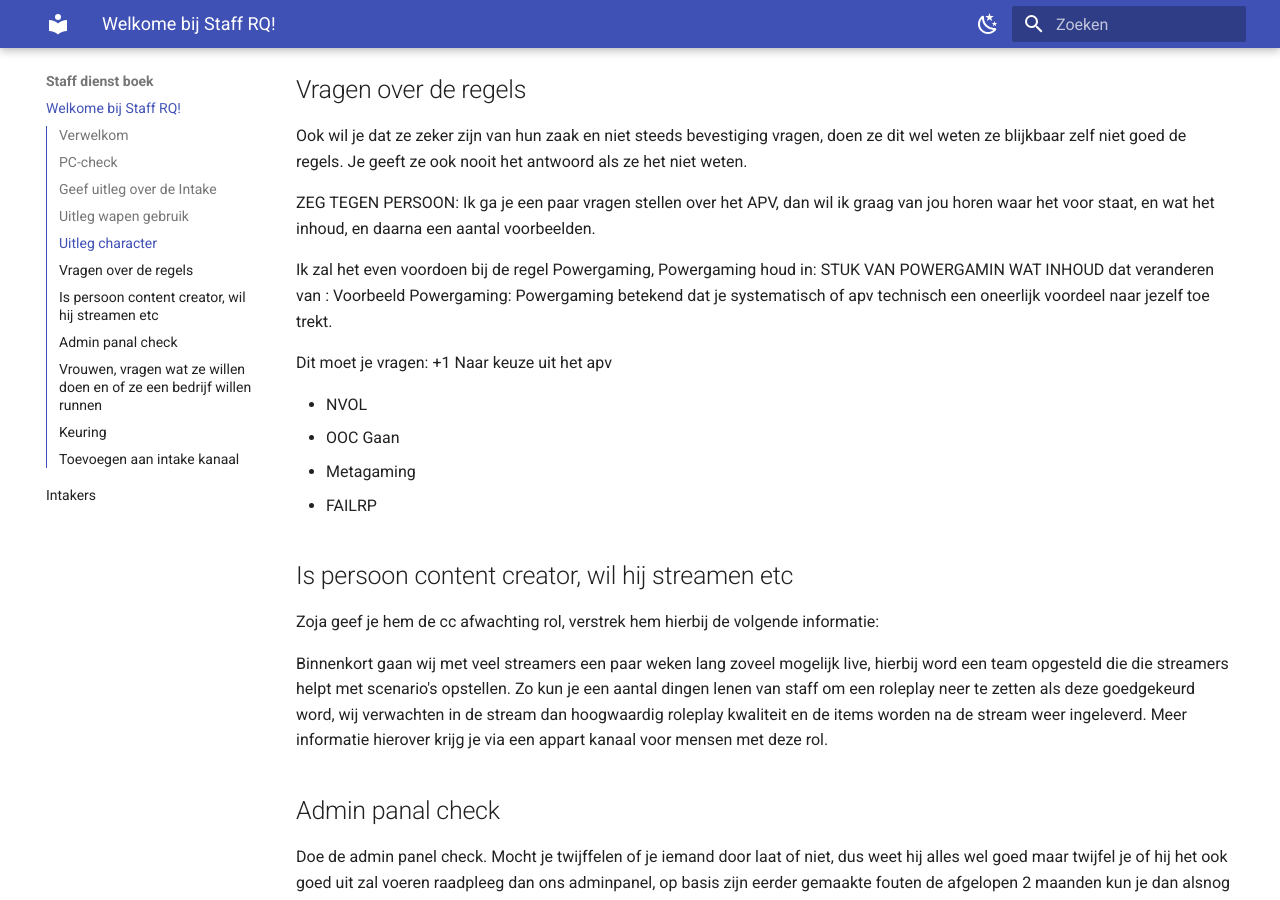
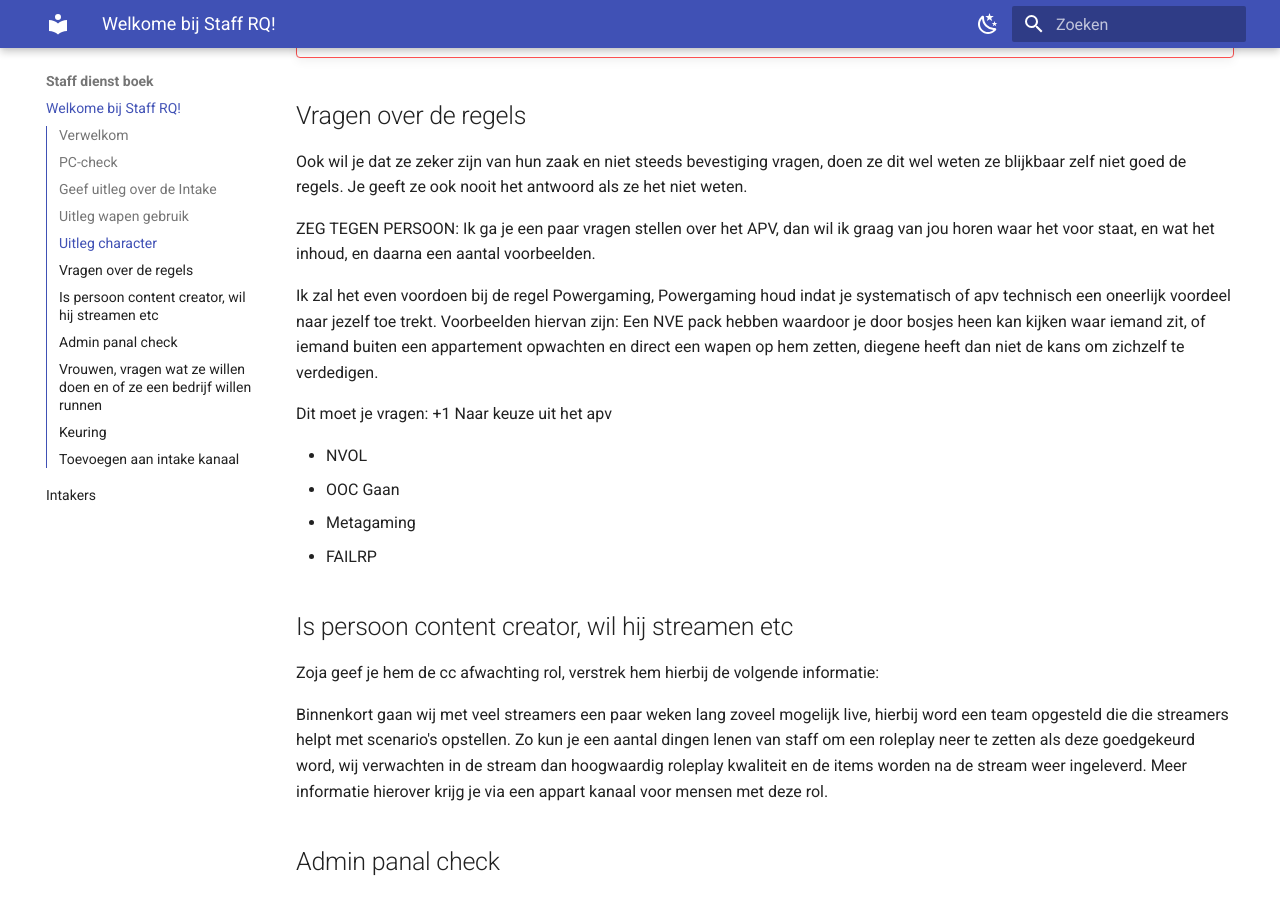
Before and after one commit to rqniels/Staff, an MkDocs documentation site: the page built from docs/index.md, in a window 1280 px wide and 900 px high, scrolled down 2189 px. Built offline with MkDocs 1.6.1 and Material for MkDocs 9.7.7, drawn with Linux system fonts in a browser that asks for light colours; some of the changed text lies outside the part shown.

Commit message:
Update Pre

```diff
--- a/docs/index.md
+++ b/docs/index.md
@@ -24,6 +24,7 @@ Ook worden dingen zoals Broodje Bug, ik ga een gebedje maken etc niet meer geacc
 Staff ingame aanspreken die met een staffzaak van iemand anders bezig is is dan ook niet toegestaan, dit zal gezien worden als OOC gaan.
 
 Ook zullen er ingame veel dingen veranderen waardoor de roleplay geforceerd word, ga deze roleplay altijd aan en houd het leuk.
+Dingen zoals toxic gedrag en vrouwonvriendelijk gedrag is ook niet toegestaan.
 
 Gang roleplay: zit persoon in een gang vertel dan het volgende.
 Ook zagen we vaak dat mensen gewoon zomaar bij een gang werden aangenomen omdat ze wapens hebben en scenario's neer kunne zetten om te levelen, als we dit zien word dit doorgegeven aan de onderwereld coördinatoren en zal de gang opgeheven worden.
@@ -43,13 +44,12 @@ Laat de persoon iets over zijn character vertellen. Bijvoorbeeld wat gaat de per
 !!! failure " Let op "
     Dat dit wel geloof waardig overkomt.
 ## Vragen over de regels
-Ook wil je dat ze zeker zijn van hun zaak en niet steeds bevestiging vragen, doen ze dit wel weten ze blijkbaar zelf niet goed de regels.
-Je geeft ze ook nooit het antwoord als ze het niet weten.
+Ook wil je dat ze zeker zijn van hun zaak en niet steeds bevestiging vragen, doen ze dit wel weten ze blijkbaar zelf niet goed de regels. Je geeft ze ook nooit het antwoord als ze het niet weten.
 
 ZEG TEGEN PERSOON: Ik ga je een paar vragen stellen over het APV, dan wil ik graag van jou horen waar het voor staat, en wat het inhoud, en daarna een aantal voorbeelden.
 
-Ik zal het even voordoen bij de regel Powergaming, Powergaming houd in: STUK VAN POWERGAMIN WAT INHOUD
-dat veranderen van : Voorbeeld Powergaming: Powergaming betekend dat je systematisch of apv technisch een oneerlijk voordeel naar jezelf toe trekt.
+Ik zal het even voordoen bij de regel Powergaming, Powergaming houd indat je systematisch of apv technisch een oneerlijk voordeel naar jezelf toe trekt.
+Voorbeelden hiervan zijn: Een NVE pack hebben waardoor je door bosjes heen kan kijken waar iemand zit, of iemand buiten een appartement opwachten en direct een wapen op hem zetten, diegene heeft dan niet de kans om zichzelf te verdedigen.
 
 Dit moet je vragen: +1 Naar keuze uit het apv
 
```
Also changed, not shown: docs/intake.md (+4 -4 lines).
